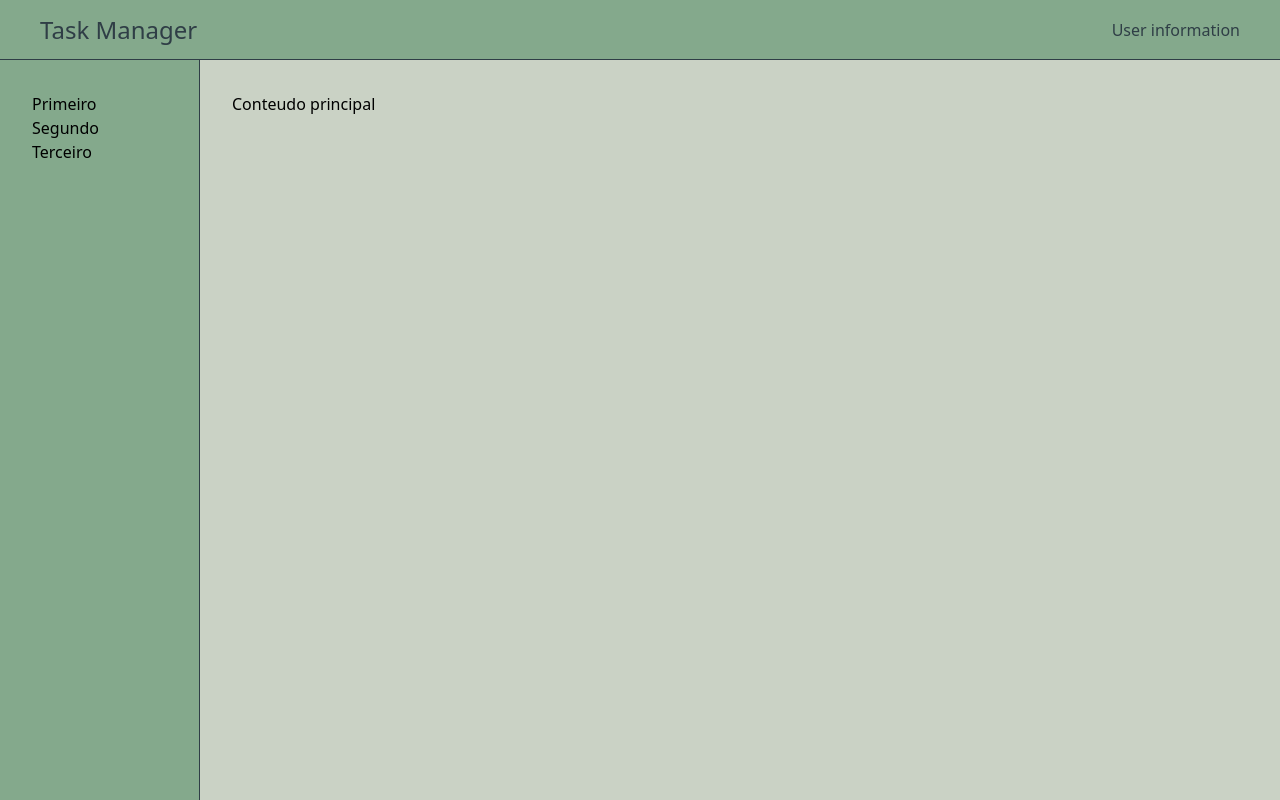
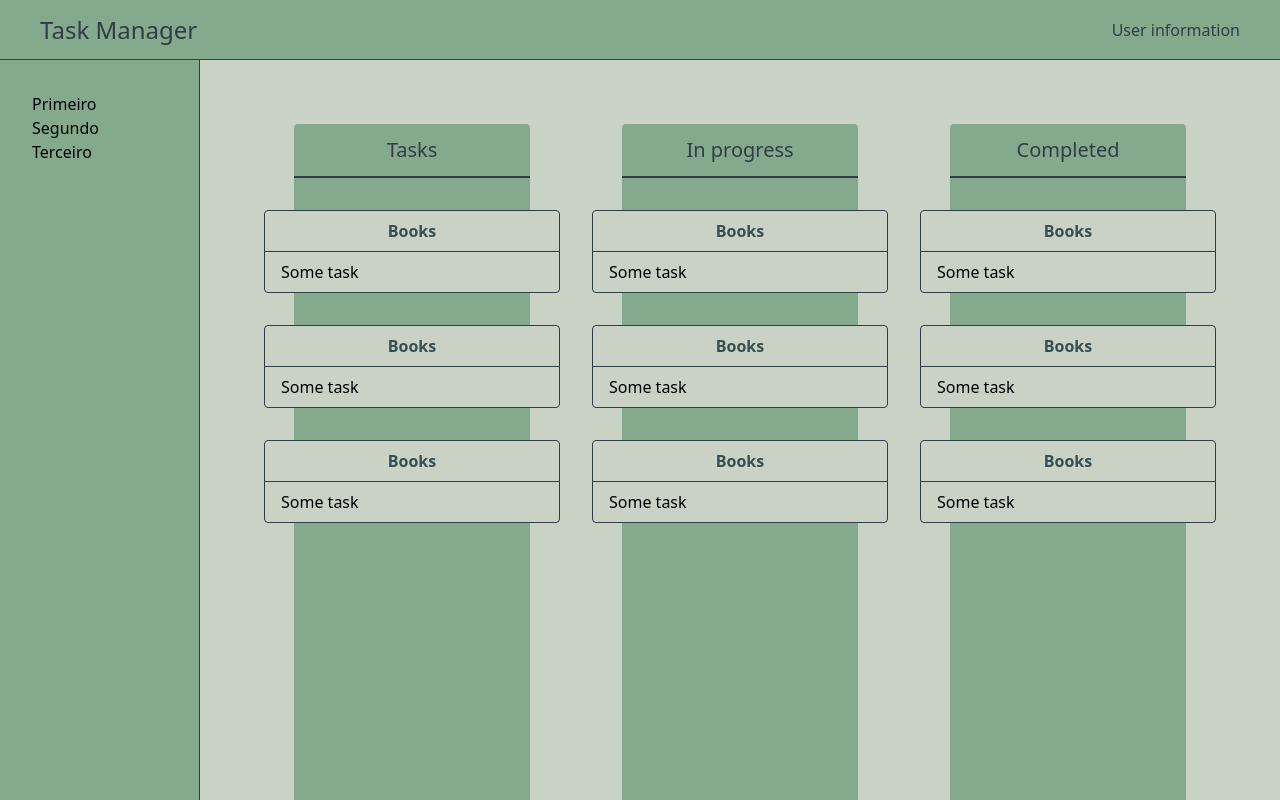
Before and after one commit to luisfilipemendonca/task-manager, a React (Vite) app: page / in a window 1280 px wide. Built offline with nearby package versions, Linux system fonts and the light colour scheme.

Commit message:
Added task grid, task griditem and taskarticle components

```diff
--- a/src/App.tsx
+++ b/src/App.tsx
@@ -1,3 +1,4 @@
+import TaskGrid from "./features/tasks/TaskGrid";
 import Header from "./layout/Header";
 import Main from "./layout/Main";
 import Navbar from "./layout/Navbar";
@@ -8,7 +9,9 @@ const App = () => {
       <Header />
       <div className="flex" style={{ height: "calc(100% - 60px)" }}>
         <Navbar />
-        <Main />
+        <Main>
+          <TaskGrid />
+        </Main>
       </div>
     </div>
   );
--- /dev/null
+++ b/src/features/tasks/TaskArticle.tsx
@@ -0,0 +1,14 @@
+const TaskArticle = () => {
+  return (
+    <article className="bg-primary-100 border-1 border-primary-500 rounded-sm not-last:mb-8">
+      <header className="border-b border-primary-500 p-2 text-center font-bold text-primary-400">
+        Books
+      </header>
+      <ul className="py-2 px-4">
+        <li>Some task</li>
+      </ul>
+    </article>
+  );
+};
+
+export default TaskArticle;
--- /dev/null
+++ b/src/features/tasks/TaskGrid.tsx
@@ -0,0 +1,13 @@
+import TaskGridItem from "./TaskGridItem";
+
+const TaskGrid = () => {
+  return (
+    <div className="grid grid-cols-3 h-full gap-8">
+      <TaskGridItem title="Tasks" />
+      <TaskGridItem title="In progress" />
+      <TaskGridItem title="Completed" />
+    </div>
+  );
+};
+
+export default TaskGrid;
--- /dev/null
+++ b/src/features/tasks/TaskGridItem.tsx
@@ -0,0 +1,25 @@
+import TaskArticle from "./TaskArticle";
+
+type TaskGridItemProps = {
+  title: string;
+};
+
+const TaskGridItem = ({ title }: TaskGridItemProps) => {
+  return (
+    <section className="relative">
+      <div className="absolute h-full bg-primary-200 mx-[10%] w-[80%] -z-10 rounded-t-sm"></div>
+      <div className="w-[80%] mx-[10%] z-10">
+        <h2 className="text-center text-xl text-primary-500 font-medium border-b-2 border-b-primary-500 p-3">
+          {title}
+        </h2>
+      </div>
+      <div className="mt-8">
+        <TaskArticle />
+        <TaskArticle />
+        <TaskArticle />
+      </div>
+    </section>
+  );
+};
+
+export default TaskGridItem;
--- a/src/layout/Main.tsx
+++ b/src/layout/Main.tsx
@@ -1,5 +1,9 @@
-const Main = () => {
-  return <main className="ml-50 p-8">Conteudo principal</main>;
+import { PropsWithChildren } from "react";
+
+type MainProps = PropsWithChildren;
+
+const Main = ({ children }: MainProps) => {
+  return <main className="ml-50 p-16 pb-0 w-full">{children}</main>;
 };
 
 export default Main;
```
